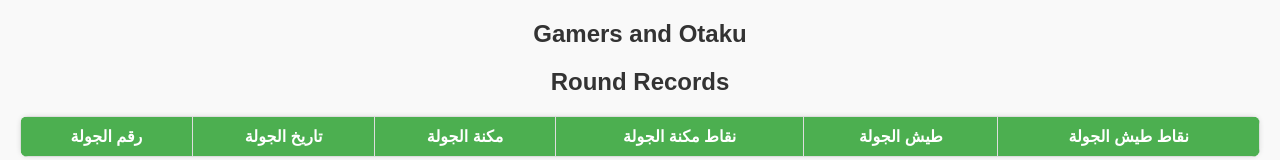
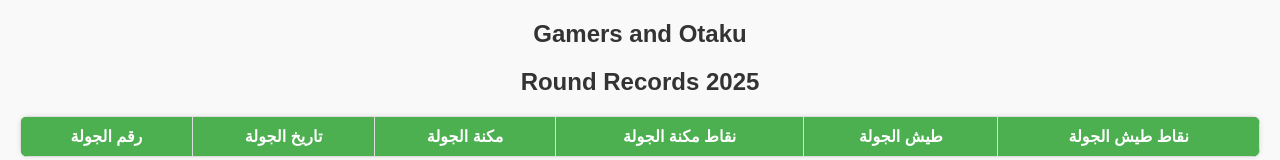
Before and after one commit to MoatazAbdElmutaal/FFM-Resluts-Tracking-, a plain HTML site: page index.html in a window 1280 px wide. Shown: the top 160 px of the page. Drawn offline with Linux system fonts and the light colour scheme; no server answers.

Commit message:
Update index.html

```diff
--- a/index.html
+++ b/index.html
@@ -70,7 +70,7 @@
 </head>
 <body>
 <h2> Gamers and Otaku</h2>
-<h2>Round Records </h2>
+<h2>Round Records 2025 </h2>
 
 <table id="roundsTable">
   <thead>
```
